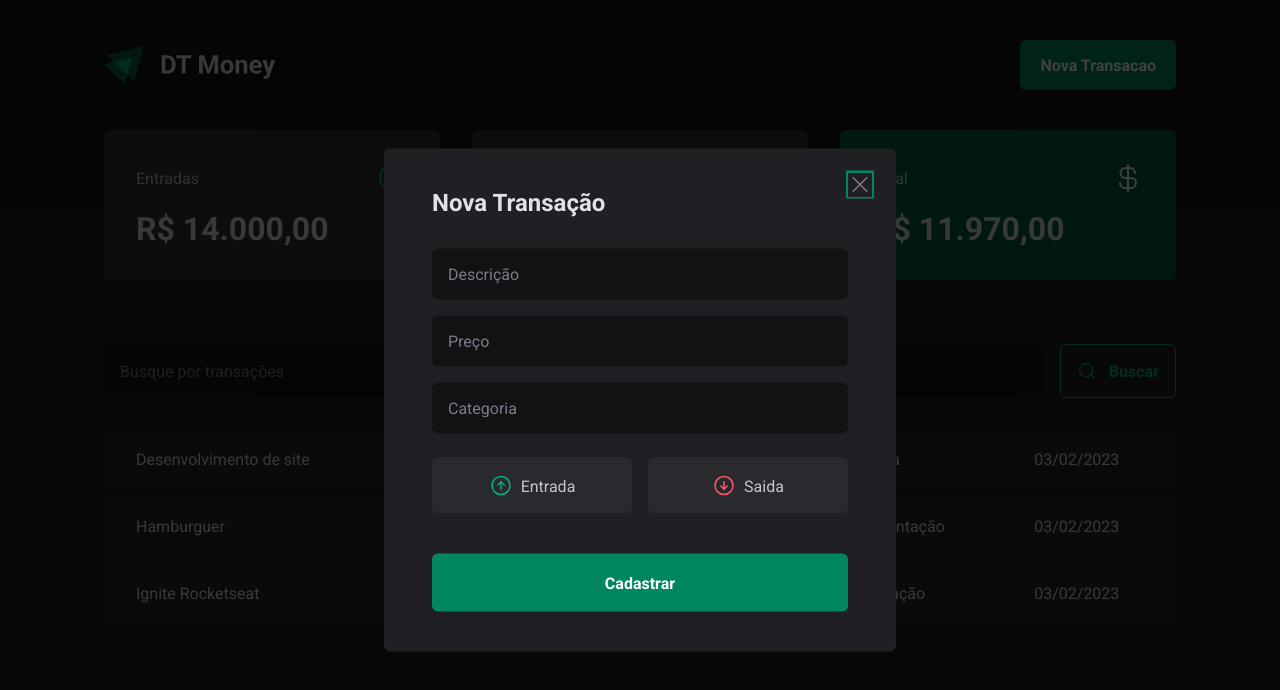
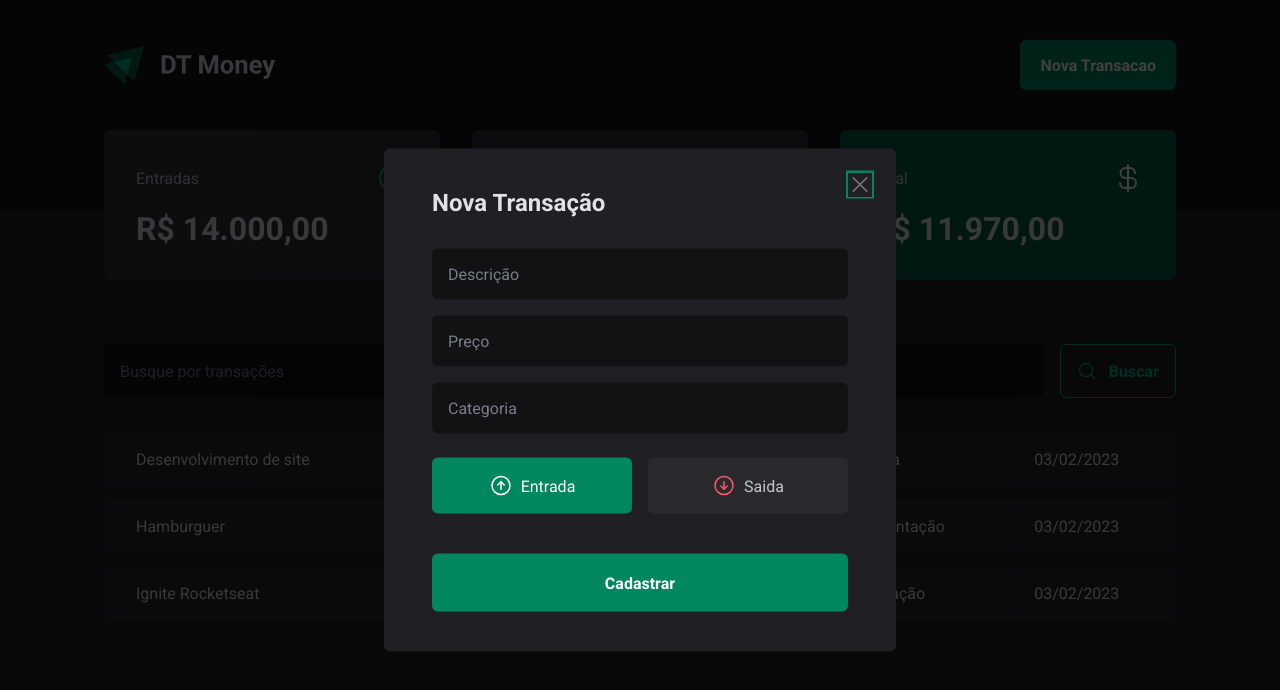
Before and after one commit to emanoelhenrick/igniteDTMoney, a React (Vite) app: page / in a window 1280 px wide. Both pictures are taken after a click on the button "Nova Transacao". Shown: the top 690 px of the page. Built offline with nearby package versions, Linux system fonts and the light colour scheme; data requests are answered from the project's data file.

Commit message:
add controller radio form

```diff
--- a/src/components/NewTransactionmodal/index.tsx
+++ b/src/components/NewTransactionmodal/index.tsx
@@ -2,7 +2,7 @@ import * as Dialog from '@radix-ui/react-dialog'
 import { CloseButton, Content, Overlay, TransactionType, TransactionTypeButton } from './styles'
 import {X, ArrowCircleUp, ArrowCircleDown} from 'phosphor-react'
 import * as z from 'zod'
-import { useForm } from 'react-hook-form'
+import { useForm, Controller } from 'react-hook-form'
 import { zodResolver } from '@hookform/resolvers/zod'
 
 const newTransactionFormSchema = z.object({
@@ -17,11 +17,15 @@ type NewTransactionFormInputs = z.infer<typeof newTransactionFormSchema>
 export function NewTransactionModal() {
 
   const {
+    control,
     register,
     handleSubmit,
     formState: { isSubmitting }
   } = useForm<NewTransactionFormInputs>({
-    resolver: zodResolver(newTransactionFormSchema)
+    resolver: zodResolver(newTransactionFormSchema),
+    defaultValues: {
+      type: 'income'
+    }
   })
 
   function handleCreateNewTransaction(data: NewTransactionFormInputs) {
@@ -58,10 +62,17 @@ export function NewTransactionModal() {
             type="text"
             placeholder='Categoria'
             required
-            {...register('type')}
+            {...register('category')}
           />
 
-          <TransactionType>
+          <Controller
+            control={control}
+            name="type"
+            render={({ field }) => {
+
+
+              return (
+                <TransactionType onValueChange={field.onChange} value={field.value}>
                   <TransactionTypeButton variant='income' value='income'>
                     <ArrowCircleUp size={24} />
                     Entrada
@@ -72,6 +83,9 @@ export function NewTransactionModal() {
                     Saida
                   </TransactionTypeButton>
                 </TransactionType>
+              )
+            }}
+          />
 
           <button type="submit" disabled={isSubmitting}>
             Cadastrar
```
Lines whose indentation alone changed are shown as unchanged.
